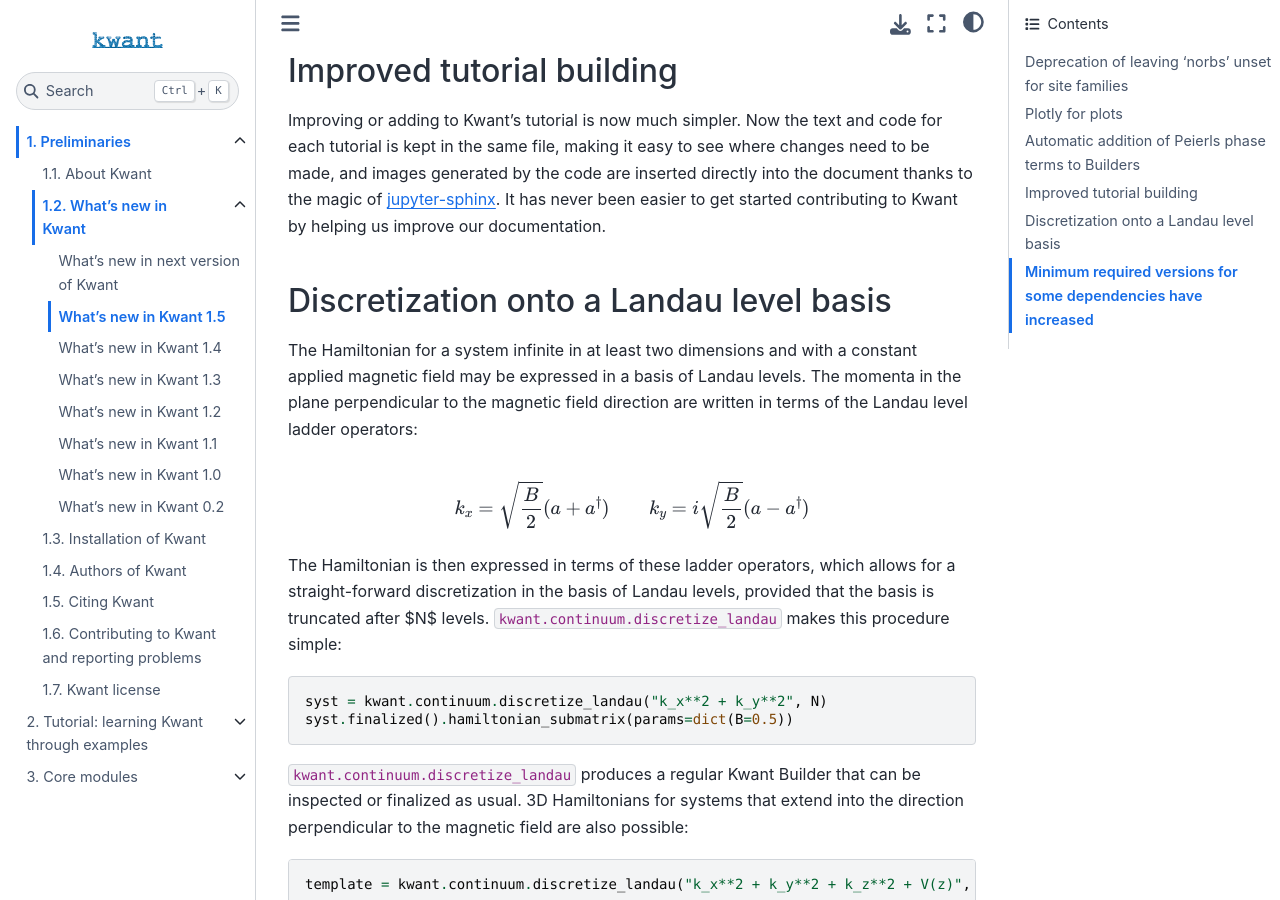
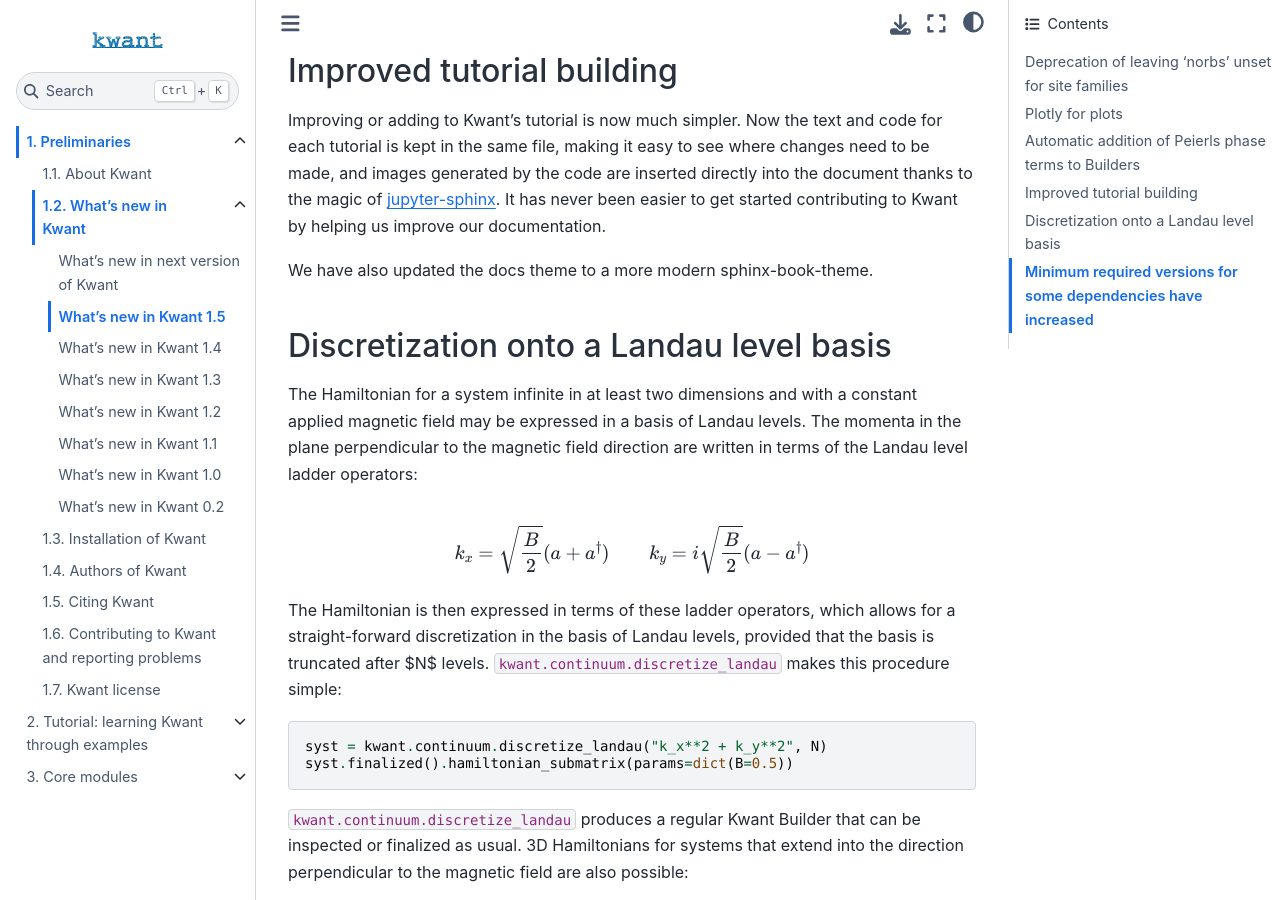
Before and after one commit to kwant-project/kwant, a Sphinx documentation site: the page built from doc/source/pre/whatsnew/1.5.rst, in a window 1280 px wide and 900 px high, scrolled down 1533 px. Built offline with Sphinx 7.4.7 and the Sphinx Book theme 1.1.4, drawn with Linux system fonts in a browser that asks for light colours; the version number could not be read and is left out; cross-references to code outside the pages are shown as plain code.

Commit message:
add a note about theme in whatsnew

```diff
--- a/doc/source/pre/whatsnew/1.5.rst
+++ b/doc/source/pre/whatsnew/1.5.rst
@@ -79,6 +79,8 @@ the code are inserted directly into the document thanks to the magic of
 It has never been easier to get started contributing to Kwant by
 helping us improve our documentation.
 
+We have also updated the docs theme to a more modern sphinx-book-theme.
+
 Discretization onto a Landau level basis
 ----------------------------------------
 The Hamiltonian for a system infinite in at least two dimensions and with
```
